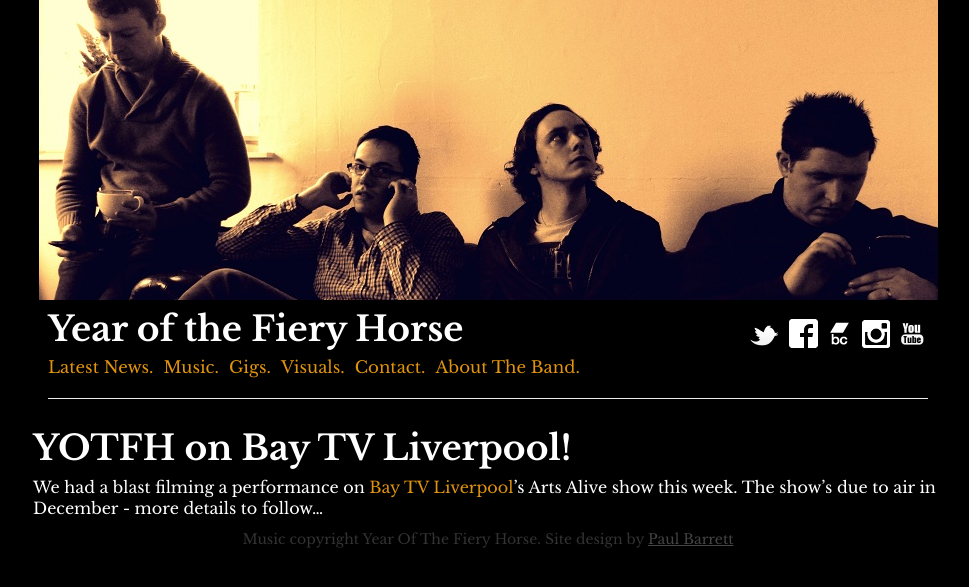
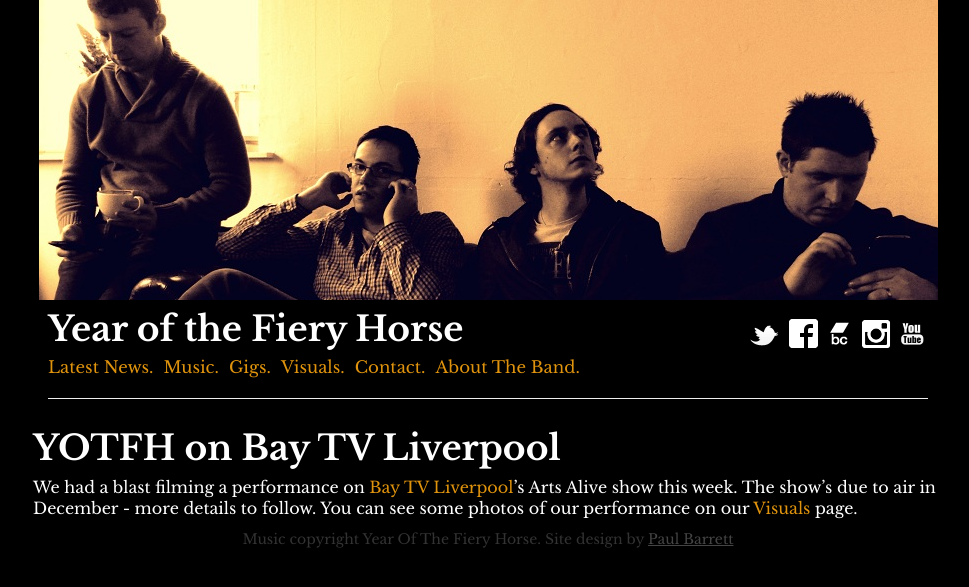
Before and after one commit to PaulBarrett79/yotfh, a Jekyll site: the page built from _posts/2015-10-29-liverpool-bay-tv-recording.md, in a window 1280 px wide. Shown: the top 587 px of the page, without its empty margins (152-1121 px from the left). Built offline with Jekyll 4.4.1, drawn with Linux system fonts in a browser that asks for light colours; nearby versions of some CDN libraries; library files that are not in the unit come from our copies.

Commit message:
Bay TV post setup

```diff
--- a/_posts/2015-10-29-liverpool-bay-tv-recording.md
+++ b/_posts/2015-10-29-liverpool-bay-tv-recording.md
@@ -1,6 +1,6 @@
 ---
-title: YOTFH on Bay TV Liverpool!
+title: YOTFH on Bay TV Liverpool
 layout: post
 tags: news
 ---
-We had a blast filming a performance on <a href="http://www.baytvliverpool.com/" target="_blank">Bay TV Liverpool</a>'s Arts Alive show this week. The show's due to air in December - more details to follow...
+We had a blast filming a performance on <a href="http://www.baytvliverpool.com/" target="_blank">Bay TV Liverpool</a>'s Arts Alive show this week. The show's due to air in December - more details to follow. You can see some photos of our performance on our <a href="/visuals">Visuals</a> page.
```
